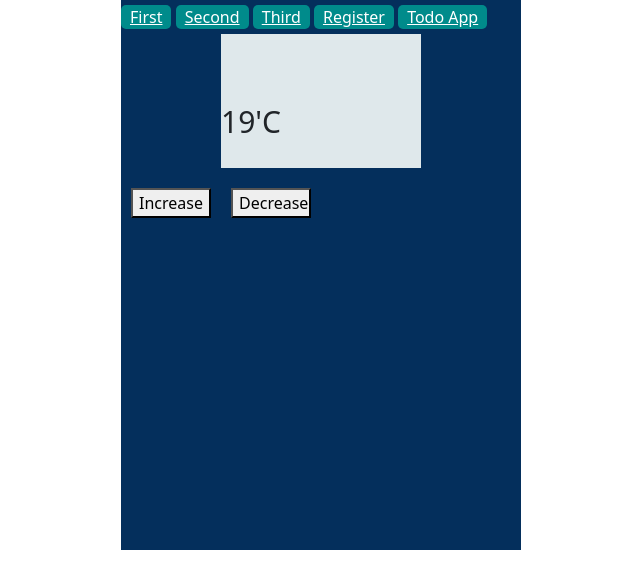
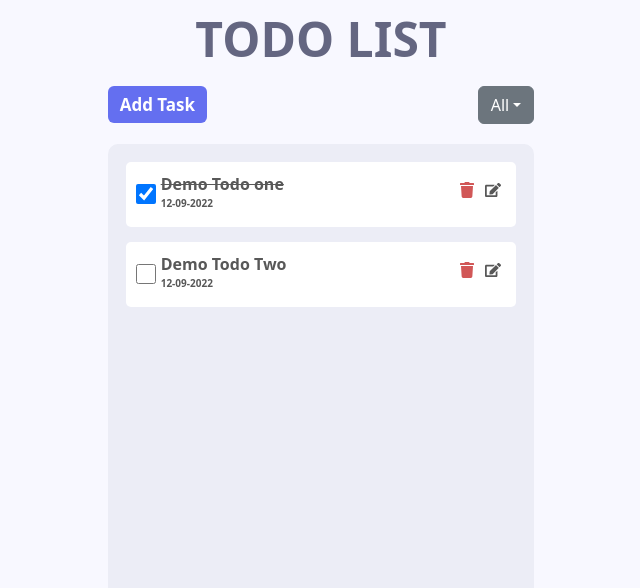
Before and after one commit to Anuragsingh9/react-todo_app, a React (Create React App) app: page / in a window 1280 px wide. Shown: the top 588 px of the page, without its empty margins (319-959 px from the left). Built offline with nearby package versions, Linux system fonts and the light colour scheme.

Commit message:
Move the todo app to slash(/) url

```diff
--- a/src/App.js
+++ b/src/App.js
@@ -22,12 +22,12 @@ function App() {
           <Route exact path='/first' element={<FirstComponent />} />
           <Route exact path='/second' element={<SecondComponent />} />
           <Route exact path='/third' element={<ThirdComponent />} />
-          <Route exact path='/' element={<TempratureComponent />} />
+          <Route exact path='/Temp' element={<TempratureComponent />} />
           <Route exact path='/register' element={<RegisterForm />} />
           <Route exact path='/form-validation' element={<RegWithFormValidation />} />
           <Route exact path='/func-form-val' element={<RegValWithFunctionalComp />} />
           <Route exact path='/quiz' element={<Quiz />} />
-          <Route exact path='/todo' element={<TodoListWrap />} />
+          <Route exact path='/' element={<TodoListWrap />} />
         </Routes>
       </Router>
     </Provider>
```
